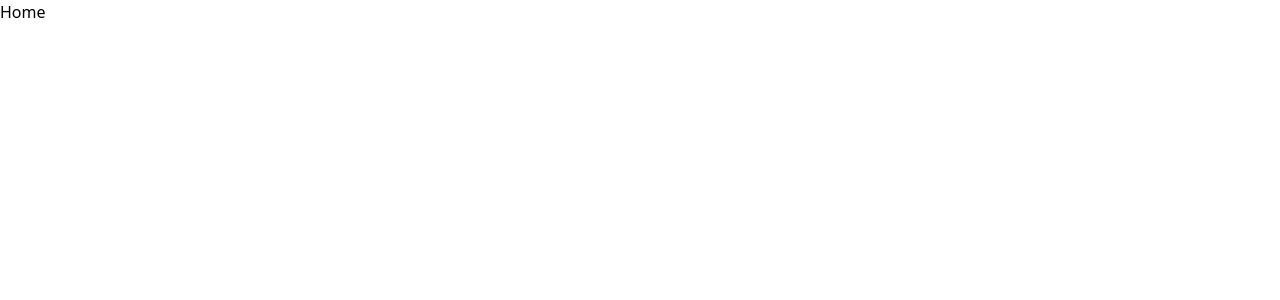
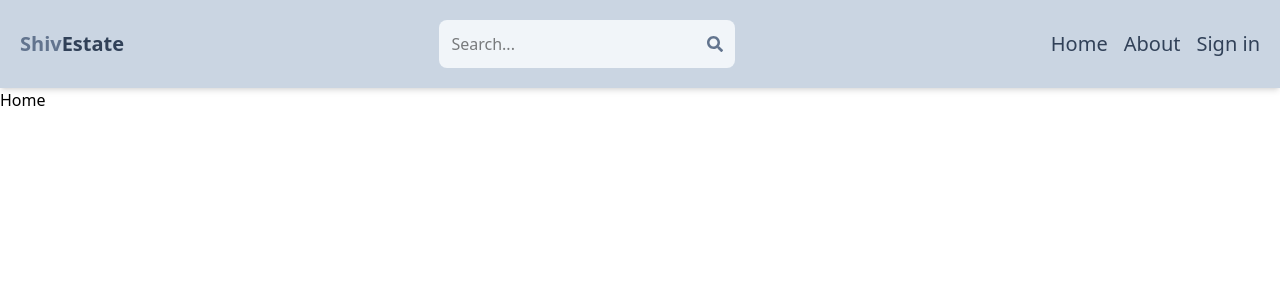
Before and after one commit to shivarai28/mern-estate, a React (Vite) app in the folder client/: page / in a window 1280 px wide. Shown: the top 300 px of the page. Built offline with nearby package versions, Linux system fonts and the light colour scheme.

Commit message:
created navbar or header

```diff
--- a/client/package.json
+++ b/client/package.json
@@ -13,6 +13,7 @@
     "@tailwindcss/vite": "^4.1.13",
     "react": "^19.1.1",
     "react-dom": "^19.1.1",
+    "react-icons": "^5.5.0",
     "react-router-dom": "^7.9.1",
     "tailwindcss": "^4.1.13"
   },
--- a/client/src/components/Header.jsx
+++ b/client/src/components/Header.jsx
@@ -1,9 +1,29 @@
 import React from 'react'
+import { FaSearch } from 'react-icons/fa'
+import { Link } from 'react-router-dom'
 
 export default function Header() {
   return (
-    <header>
+    <header  className=' bg-slate-300 shadow-md p-1'>
 
+        <div  className=" flex  justify-between items-center max-w-7xl mx-auto p-4">
+            <h2 className='text-sm sm:text-xl font-bold flex flex-wrap '>
+                <span className='text-slate-500 '>Shiv</span>
+                <span className='text-slate-700'>Estate</span>
+            </h2>
+
+            <form action=""  className='hidden sm:flex  items-center  bg-slate-100 rounded-lg  p-3'>
+                <input type="text" placeholder='Search...'  className='outline-none bg-transparent w-24 sm:w-64' />
+                <button type='submit' className='text-slate-500 hover:text-slate-800'><FaSearch/></button>
+            </form>
+
+            <ul className='flex  gap-4 items-center'>
+               <Link to={"/"}> <li className='text-xl font-medium hidden sm:inline text-slate-700 hover:text-slate-900'>Home</li></Link>
+               <Link to={"/about"}> <li className='text-xl font-medium hidden sm:inline text-slate-700 hover:text-slate-900'>About</li></Link>
+               <Link to={"/signin"}> <li className='text-xl font-medium  text-slate-700 hover:text-slate-900'>Sign in </li></Link>
+            </ul>
+
+        </div>
 
 
     </header>
```
Also changed, not shown: 1 other file (tests, documents, lock files or other folders).
